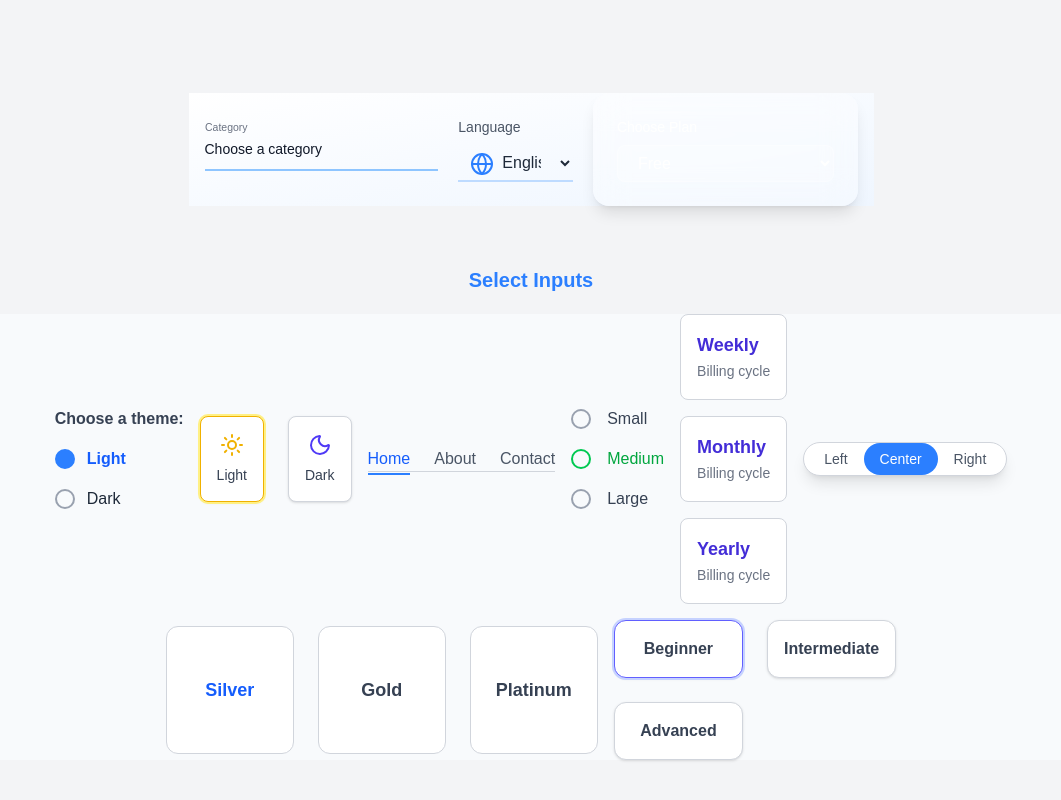
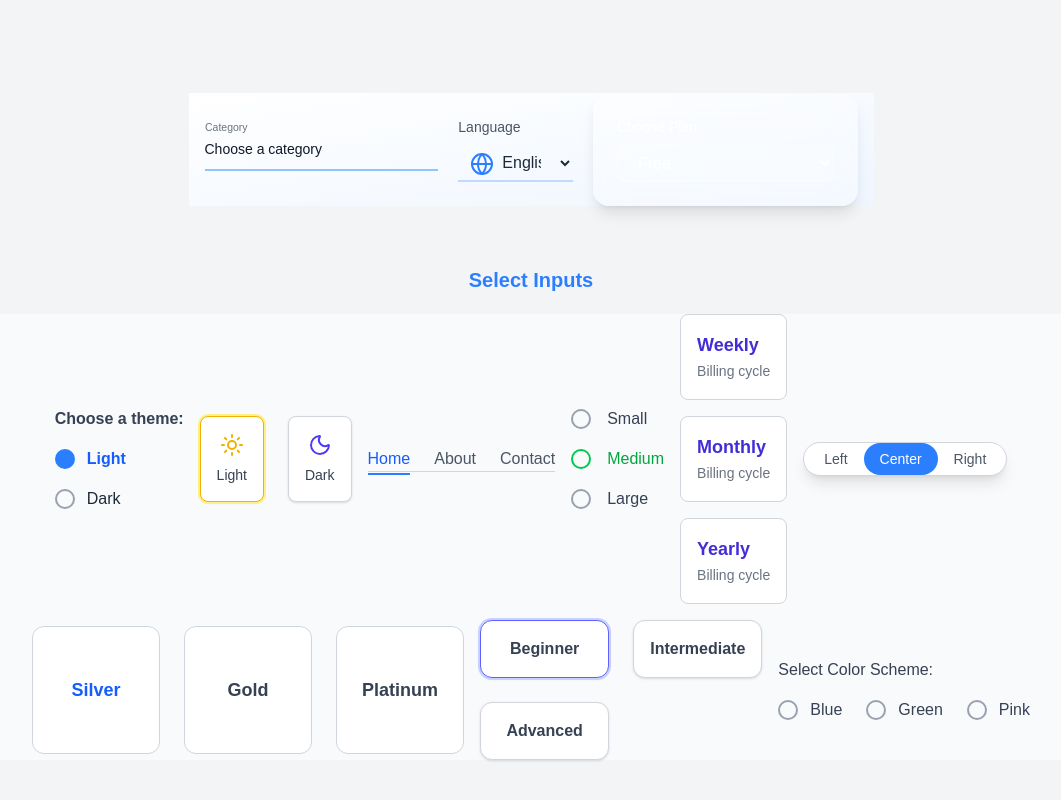
Before and after one commit to Prohor722/tailwind_compoenets, a Next.js app: page /input-field in a window 1280 px wide. Shown: the part 1369-2169 px from the top of the page, without its empty margins (109-1170 px from the left). Built offline with nearby package versions, Linux system fonts and the light colour scheme.

Commit message:
another radio button added

```diff
--- a/app/components/radio-btn.tsx
+++ b/app/components/radio-btn.tsx
@@ -162,7 +162,7 @@ export default function RadioBtn() {
         </div>
 
         <div className="grid grid-cols-1 sm:grid-cols-2 gap-6">
-        {['Beginner', 'Intermediate', 'Advanced'].map((level, idx) => (
+          {["Beginner", "Intermediate", "Advanced"].map((level, idx) => (
             <label key={idx} className="cursor-pointer group">
               <input
                 type="radio"
@@ -172,12 +172,53 @@ export default function RadioBtn() {
                 defaultChecked={idx === 0}
               />
               <div className="p-4 bg-white rounded-xl border border-gray-300 shadow-sm peer-checked:border-indigo-500 peer-checked:ring-2 peer-checked:ring-indigo-200 transition-all group-hover:shadow-md">
-              <h3 className="text-center font-semibold text-gray-700 peer-checked:text-indigo-600">{level}</h3>
+                <h3 className="text-center font-semibold text-gray-700 peer-checked:text-indigo-600">
+                  {level}
+                </h3>
               </div>
+            </label>
+          ))}
+        </div>
+
+        <div className="space-y-4">
+          <p className="text-gray-700 font-medium">Select Color Scheme:</p>
+          <div className="flex gap-6">
+            {["blue", "green", "pink"].map((color) => (
+              <label
+                key={color}
+                className="flex items-center gap-3 cursor-pointer"
+              >
+                <input
+                  type="radio"
+                  name="color"
+                  className="peer hidden"
+                  value={color}
+                  id={color}
+                />
+                <div
+                  className={`
+                  w-5 h-5 rounded-full border-2 border-gray-400 transition-all
+                  peer-checked:ring-2 peer-checked:ring-offset-2
+                  ${
+                    color === "blue" &&
+                    "peer-checked:ring-blue-500 peer-checked:bg-blue-500"
+                  }
+                  ${
+                    color === "green" &&
+                    "peer-checked:ring-green-500 peer-checked:bg-green-500"
+                  }
+                  ${
+                    color === "pink" &&
+                    "peer-checked:ring-pink-500 peer-checked:bg-pink-500"
+                  }
+                `}
+                />
+                <span className="text-gray-700 capitalize">{color}</span>
               </label>
             ))}
           </div>
         </div>
       </div>
+    </div>
   );
 }
```
Lines whose indentation alone changed are shown as unchanged.
